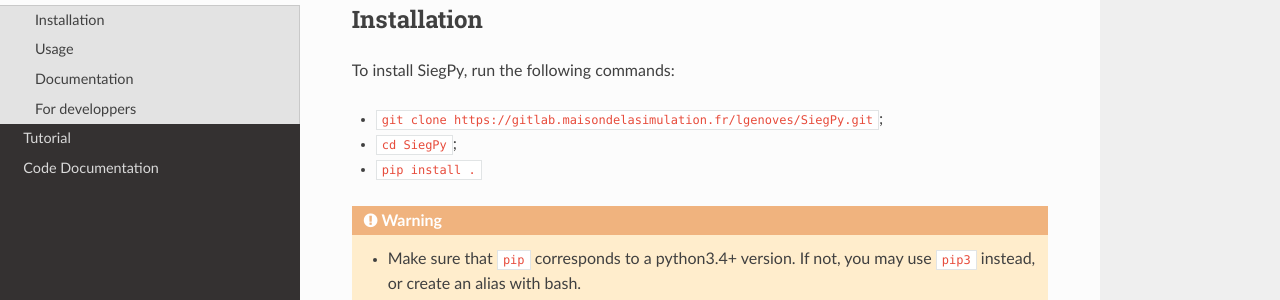
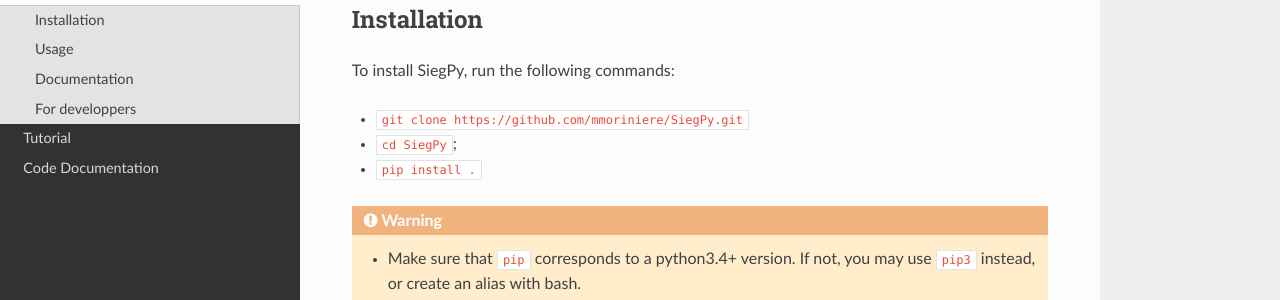
Before and after one commit to binggu56/SiegPy, a Sphinx documentation site: the page built from doc/getting_started.rst, in a window 1280 px wide and 900 px high. Shown: the part 157-457 px from the top of the window. Built offline with Sphinx 7.4.7 and the Read the Docs theme 2.0.0, drawn with Linux system fonts in a browser that asks for light colours; pages that are not in the unit, such as notebooks, are missing from menus; some of the changed lines change nothing that is shown.

Commit message:
Fix one url in doc

```diff
--- a/doc/getting_started.rst
+++ b/doc/getting_started.rst
@@ -6,7 +6,7 @@
 
 To install SiegPy, run the following commands:
 
-* ``git clone https://gitlab.maisondelasimulation.fr/lgenoves/SiegPy.git``;
+* ``git clone https://github.com/mmoriniere/SiegPy.git``
 * ``cd SiegPy``;
 * ``pip install .``
 
```
